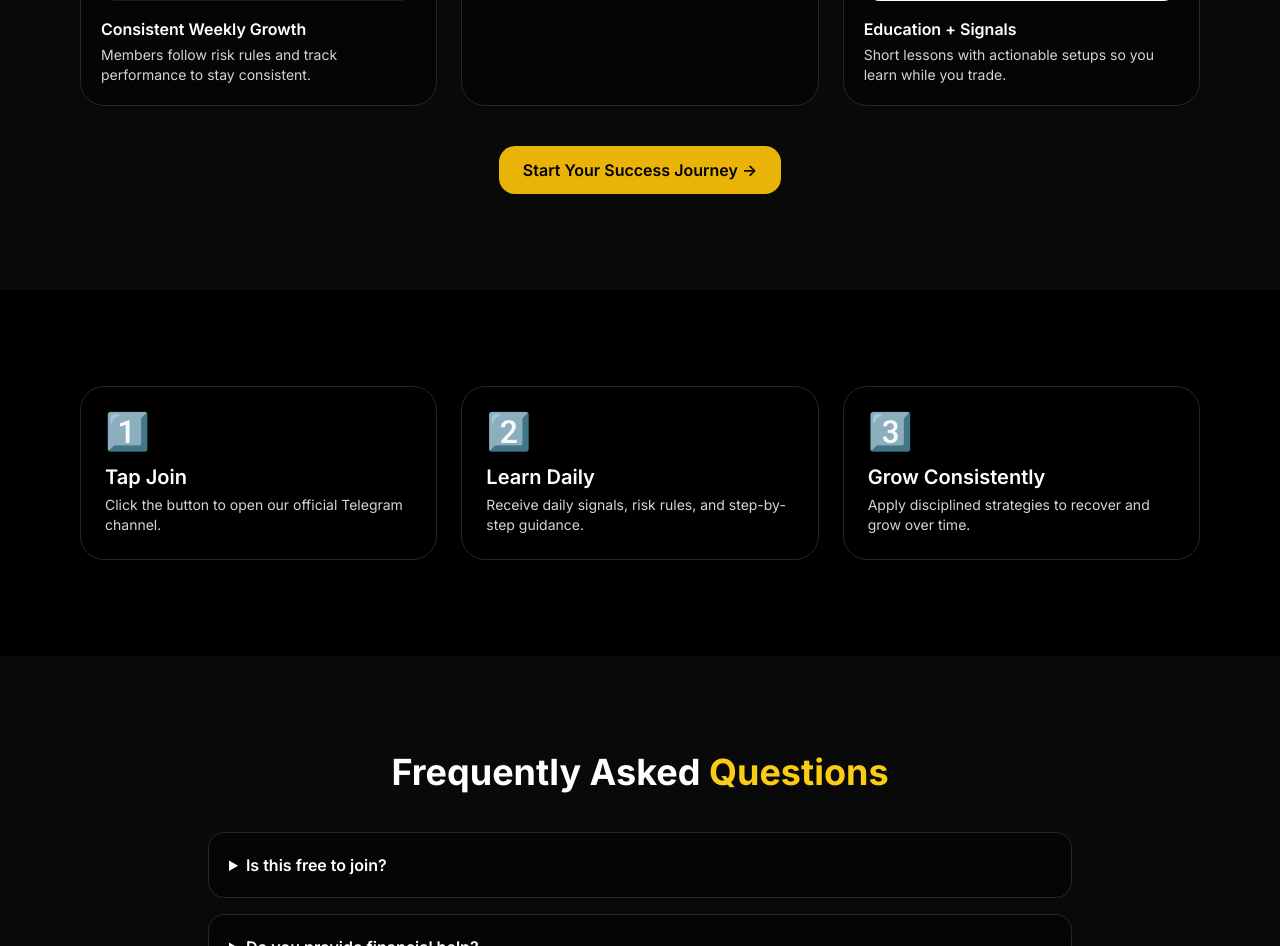
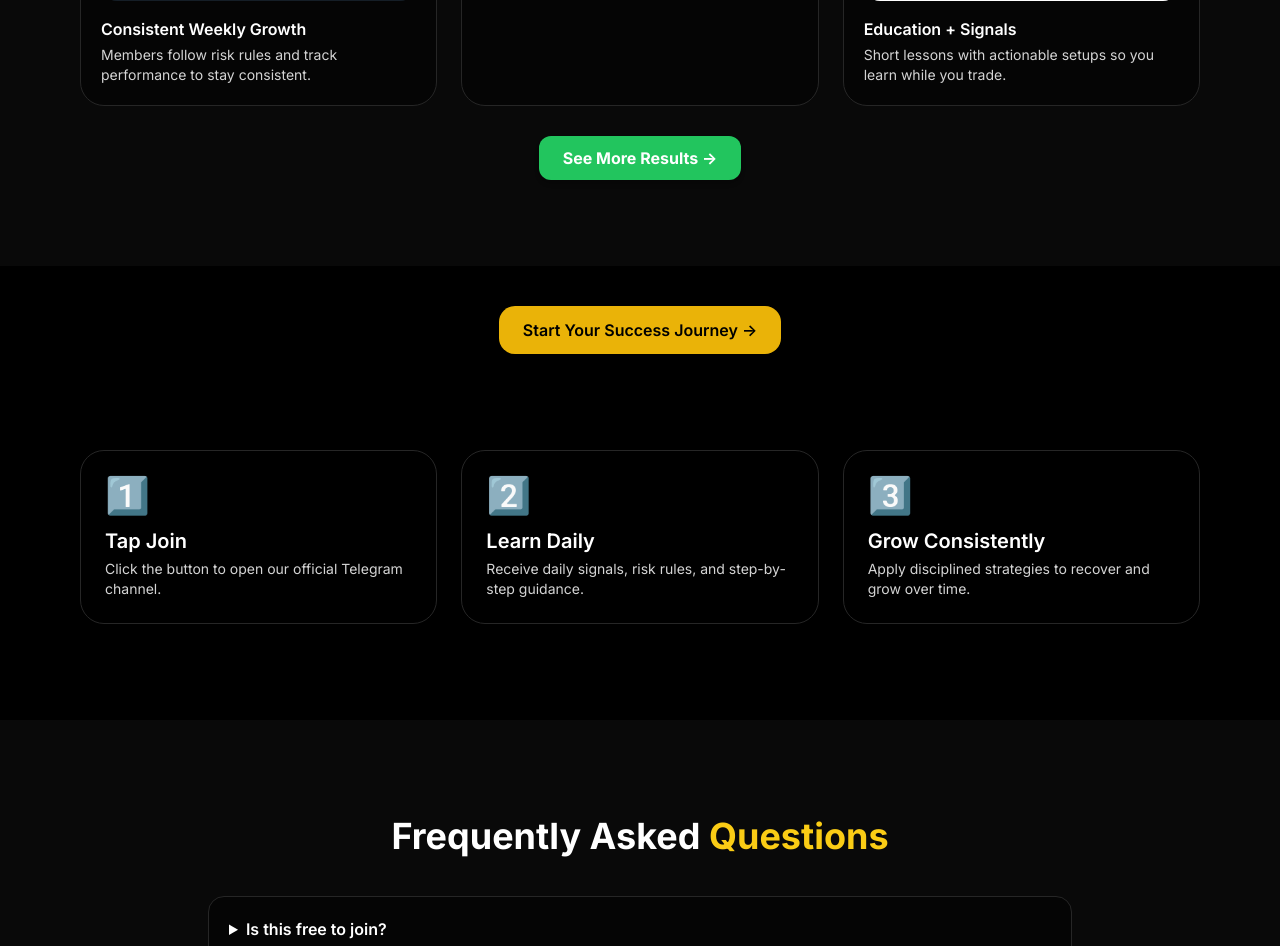
Before and after one commit to tradingproacademykhp-star/Loss-Recovery-Telegram-Channel, a plain HTML site: page index.html in a window 1280 px wide. Shown: the part 2320-3266 px from the top of the page. Drawn offline with nearby package versions, Linux system fonts and the light colour scheme.

Commit message:
Update index.html

```diff
--- a/index.html
+++ b/index.html
@@ -5,8 +5,10 @@
   <meta name="viewport" content="width=device-width, initial-scale=1" />
   <title>Gold Pro Trader – Join Free Telegram</title>
   <meta name="description" content="Gold Pro Trader – Learn profitable trading, join our trusted community, and get 24/5 trade insights. Redirects to our official Telegram channel." />
-   <!-- Favicon -->
+
+  <!-- Favicon -->
   <link rel="icon" type="image/x-icon" href="favicon.ico">
+
   <link rel="preconnect" href="https://fonts.googleapis.com">
   <link rel="preconnect" href="https://fonts.gstatic.com" crossorigin>
   <link href="https://fonts.googleapis.com/css2?family=Inter:wght@400;500;600;700;800&display=swap" rel="stylesheet">
@@ -150,6 +152,16 @@
           <p class="text-neutral-300 text-sm mt-1">Short lessons with actionable setups so you learn while you trade.</p>
         </div>
       </div>
+
+      <!-- ✅ New "See More Results" Button -->
+    <div class="text-center mt-10">
+      <a href="results.html"
+         class="px-6 py-3 bg-green-500 hover:bg-green-600 text-white font-bold rounded-xl shadow-md transition">
+        See More Results →
+      </a>
+    </div>
+  </div>
+</section>
       <div class="text-center mt-10">
         <a id="joinMid" href="#" class="inline-flex items-center justify-center px-6 py-3 rounded-2xl bg-yellow-500 text-black font-semibold hover:bg-yellow-400 transition">Start Your Success Journey →</a>
       </div>
```
